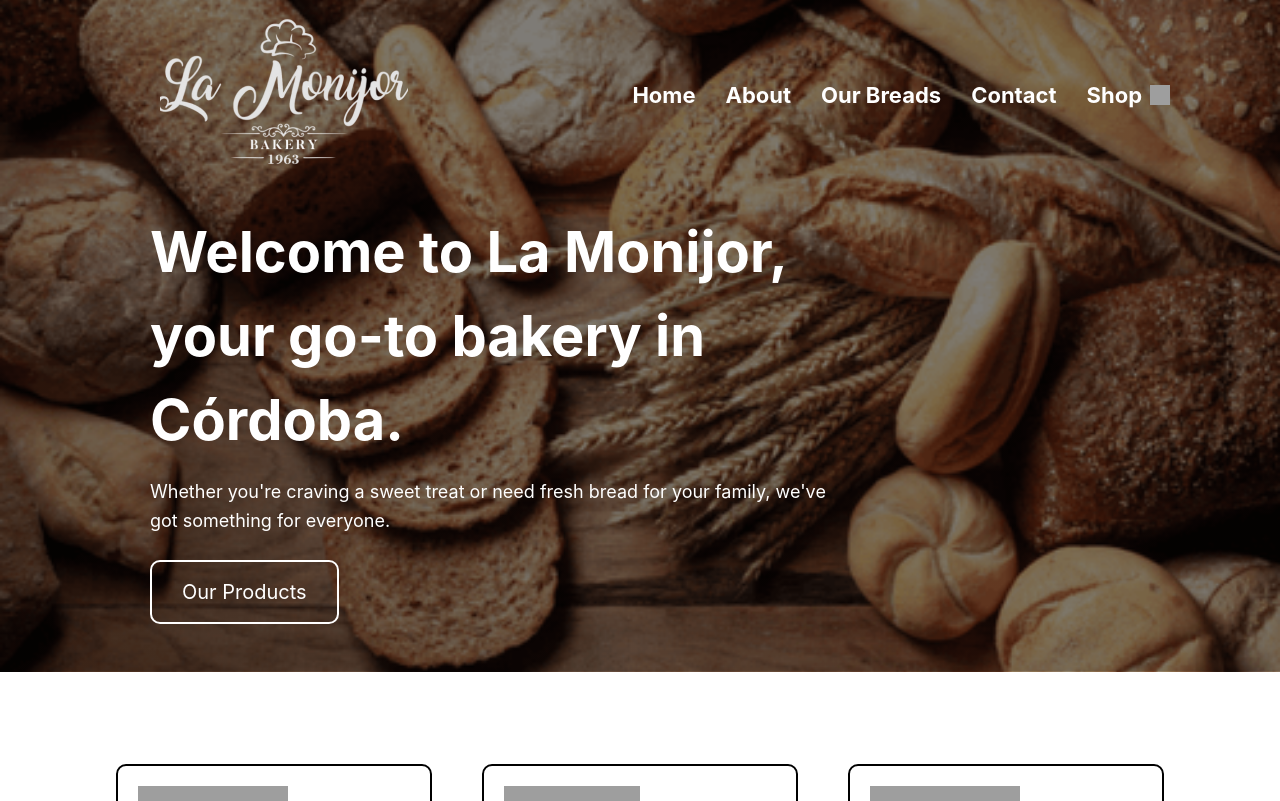
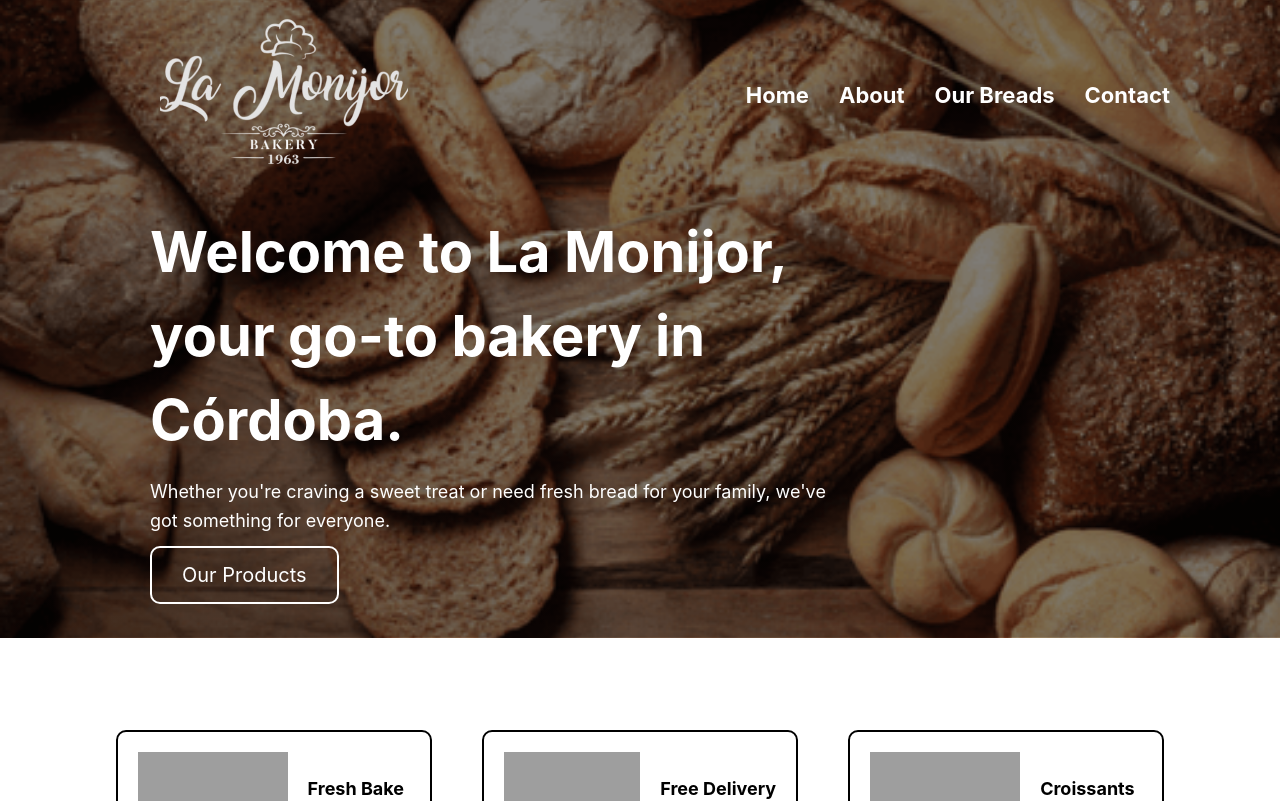
Before and after one commit to guilleozan/monijor-app, a React (Create React App) app: page / in a window 1280 px wide. Shown: the top 801 px of the page. Built offline with nearby package versions, Linux system fonts and the light colour scheme; grey boxes are pictures that could not be loaded.

Commit message:
changed the product itema and product page to make the conetion with the db and make it dinamic, added url into app.js, Also deleted login and signup because we are not using them here, and added db in the configutraion of firebaseConfig

```diff
--- a/src/components/ProductItem.js
+++ b/src/components/ProductItem.js
@@ -1,44 +1,74 @@
-import React from "react";
+import React, { useEffect, useState } from 'react';
+import { useParams } from 'react-router-dom'; //
+import { doc, getDoc } from 'firebase/firestore';
+import { db } from '../firebaseConfig';
+import Header from "../layout/Header";
+import { Link } from 'react-router-dom';
+import Footer from '../layout/Footer';
 
-const ProductItem = ({ productArray }) => {
+// imports to acces db link and bring components
+
+const ProductItem = () => {
+  const { id } = useParams(); // Get the id from the product from the url
+  const [product, setProduct] = useState(null);
+  const [loading, setLoading] = useState(true);
+
+  useEffect(() => {
+    const fetchProduct = async () => {
+      try {
+        const docRef = doc(db, 'Products', id); // Reference to get the doc
+        const docSnap = await getDoc(docRef);
+
+        if (docSnap.exists()) {
+          setProduct(docSnap.data());
+        } else {
+          console.log('No such document!');
+        }
+        setLoading(false);
+      } catch (error) {
+        console.error('Error fetching product:', error);
+        setLoading(false);
+      }
+    };
+
+    fetchProduct();
+  }, [id]);
+
+  if (loading) {
+    return <div className="text-center">Loading product...</div>;
+  }
+
+  if (!product) {
+    return <div className="text-center">Product not found</div>;
+  }
+
   return (
+    <div className="landing-page">
+      <div className="hero-section">
+        <Header />
+        <div className="hero-content">
+          <h1 className="hero-title">Product Details</h1>
+        </div>
+      </div>
+
       <div className="max-w-7xl mx-auto py-16 px-4 sm:px-6 lg:px-8">
-      <h2 className="text-3xl font-bold text-center mb-8">Our Products</h2>
-      <div className="grid grid-cols-1 sm:grid-cols-2 md:grid-cols-3 lg:grid-cols-4 gap-8">
-        {productArray.map((product) => (
-          <div
-            key={product.id}
-            className="bg-white shadow-lg rounded-lg p-4 flex flex-col justify-center items-center"
-            style={{
-              minWidth: "100px",
-              maxWidth: "300px",
-              aspectRatio: "1 / 1",
-            }}
-          >
-            <div className="flex justify-center items-center mb-4">
+        <div className="bg-white shadow-lg rounded-lg p-4 flex flex-col justify-center items-center">
           <img
             src={product.image}
             alt={product.name}
-                className="w-50 h-50 object-cover rounded-md "
+            className="w-64 h-64 object-cover rounded-md mb-4"
           />
-            </div>
-            <div className="text-center mb-4">
-              <h2 className="text-xl font-bold">{product.name}</h2>
-              <p className="text-gray-600">{product.description}</p>
-              <button
-                className="text-white px-4 py-2 rounded-lg hover:opacity-80 transition duration-300"
-                style={{ backgroundColor: "#f3ca01" }}
-                onClick={() =>
-                  alert(`Bought the selected ${product.name} 🎉😊`)
-                } // Example action
-              >
-                Buy Now
-              </button>
-            </div>
+          <h2 className="text-2xl font-bold mb-2">{product.name}</h2>
+          <p className="text-gray-600 mb-4"> Description: {product.description}</p>
+          <p className="text-gray-600 mb-4">Category: {product.category}</p>
+          <p className="text-xl font-bold" > Price: ${product.price}</p>
+          {/* <button to="/contact" className='get-started-button mt-4'>Enquire product</button> */}
+          <Link to="/contact" className=" bg-yellow-300 text-black px-4 py-2 rounded-lg hover:opacity-80 transition duration-300 mt-4">Enquire product</Link>
+
 
         </div>
-        ))}
       </div>
+      <Footer/>
     </div>
   );
 };
--- a/src/firebaseConfig.js
+++ b/src/firebaseConfig.js
@@ -1,5 +1,6 @@
 import { initializeApp } from "firebase/app";
 import { getStorage } from "firebase/storage";
+import {getFirestore} from "firebase/firestore";
 
 const firebaseConfig = {
   apiKey: "AIzaSyDiRCYusBktuER4bJ-eUjenrzflzbtBf1w",
@@ -13,5 +14,5 @@ const firebaseConfig = {
 
 const app = initializeApp(firebaseConfig);
 const storage = getStorage(app);
-
+export const db = getFirestore(app)
 export { storage };
--- a/src/layout/Header.js
+++ b/src/layout/Header.js
@@ -25,14 +25,14 @@ const Header = () => {
               Contact
             </Link>
 
-            <Link href="#" className="navbar-link shop flex items-center">
+            {/* <Link href="/products" className="navbar-link shop flex items-center">
               Shop
               <img
                 src="https://uploads-ssl.webflow.com/66bedb35bcc767bc5d766e6f/66bedb78d75f8b0fb892eb49_Vectors-Wrapper.svg"
                 alt=""
                 className="ml-2 w-5 h-5"
               />
-            </Link>
+            </Link> */}
           </nav>
         </div>
       </header>
--- a/src/pages/Home.js
+++ b/src/pages/Home.js
@@ -2,7 +2,8 @@ import React from "react";
 import Header from "../layout/Header";
 import Footer from "../layout/Footer";
 import "../styles/globalStyles.css";
-// import "../styles/contact.css"
+import { Link } from "react-router-dom";
+
 
 const Home = () => {
   return (
@@ -17,7 +18,7 @@ const Home = () => {
             Whether you're craving a sweet treat or need fresh bread for your
             family, we've got something for everyone.
           </p>
-          <button className="hero-button">Our Products</button>
+          <Link to="/products" className="hero-button">Our Products</Link>
         </div>
       </div>
 
--- a/src/pages/Products.js
+++ b/src/pages/Products.js
@@ -1,276 +1,95 @@
-import React from "react";
+import React, { useEffect, useState } from 'react';
+import { Link } from 'react-router-dom';
+import { getDocs, collection } from 'firebase/firestore';
+import { db } from '../firebaseConfig';
 import Header from "../layout/Header";
-import Footer from "../layout/Footer";
-import ProductItem from "../components/ProductItem";
+import Footer from '../layout/Footer';
 
 const Products = () => {
-  const productArray = [
-    {
-      id: 1,
-      name: "Product",
-      description: "$8",
-      image:
-        "https://firebasestorage.googleapis.com/v0/b/toys-68c8e.appspot.com/o/images%2Fimage1.jpg?alt=media&token=18d7ec11-453d-4ca2-a029-27d84e29e4e8",
-    },
-    {
-      id: 2,
-      name: "Product",
-      description: "$5",
-      image:
-        "https://firebasestorage.googleapis.com/v0/b/toys-68c8e.appspot.com/o/images%2Fimage2.jpg?alt=media&token=6fce2ed4-e202-4f3c-b7d5-80cf7c13a8db",
-    },
-    {
-      id: 3,
-      name: "Product",
-      description: "$3 each",
-      image:
-        "https://firebasestorage.googleapis.com/v0/b/toys-68c8e.appspot.com/o/images%2Fimage3.jpg?alt=media&token=7d39daf1-23f4-409f-be5a-25c0d30ee275",
-    },
-    {
-      id: 4,
-      name: "Product",
-      description: "$4 each",
-      image:
-        "https://firebasestorage.googleapis.com/v0/b/toys-68c8e.appspot.com/o/images%2Fimage4.jpg?alt=media&token=6c99662f-311c-4bdf-aa99-a01f5d61b54a",
-    },
-    {
-      id: 5,
-      name: "Product",
-      description: "$5",
-      image:
-        "https://firebasestorage.googleapis.com/v0/b/toys-68c8e.appspot.com/o/images%2Fimage5.jpg?alt=media&token=aa5a2ed5-0d25-4a7f-935d-3aa5ba52747c",
-    },
-    {
-      id: 6,
-      name: "Product",
-      description: "$2 each",
-      image:
-        "https://firebasestorage.googleapis.com/v0/b/toys-68c8e.appspot.com/o/images%2Fimage6.jpg?alt=media&token=a911f14f-79f9-4be7-85b3-68a10902493c",
-    },
-    {
-      id: 7,
-      name: "Product",
-      description: "$12",
-      image:
-        "https://firebasestorage.googleapis.com/v0/b/toys-68c8e.appspot.com/o/images%2Fimage7.jpg?alt=media&token=745ef9a2-70f3-4c9e-9741-51153ea30712",
-    },
-    {
-      id: 8,
-      name: "Product",
-      description: "$1.50 each",
-      image:
-        "https://firebasestorage.googleapis.com/v0/b/toys-68c8e.appspot.com/o/images%2Fimage8.jpg?alt=media&token=a3fd8a1a-c94b-4e96-99d1-9c1e27499582",
-    },
-    {
-      id: 9,
-      name: "Product",
-      description: "$2.50 each",
-      image:
-        "https://firebasestorage.googleapis.com/v0/b/toys-68c8e.appspot.com/o/images%2Fimage9.jpg?alt=media&token=2871f147-aab4-4bbc-9469-9f46b667d87a",
-    },
-    {
-      id: 10,
-      name: "Product",
-      description: "$10 ",
-      image:
-        "https://firebasestorage.googleapis.com/v0/b/toys-68c8e.appspot.com/o/images%2Fimage10.jpg?alt=media&token=7919dd17-4ceb-438c-8185-73dabefe503f",
-    },
-    {
-      id: 11,
-      name: "Product",
-      description: "$2 each",
-      image:
-        "https://firebasestorage.googleapis.com/v0/b/toys-68c8e.appspot.com/o/images%2Fimage11.jpg?alt=media&token=e1f5ff55-d750-4dcb-a299-b338b7f0cf01",
-    },
-    {
-      id: 12,
-      name: "Product",
-      description: "$4 each",
-      image:
-        "https://firebasestorage.googleapis.com/v0/b/toys-68c8e.appspot.com/o/images%2Fimage12.jpg?alt=media&token=9a08e0f0-c6e5-4d67-a650-88ff4edfe8a6",
-    },
-    {
-      id: 13,
-      name: "Product",
-      description: "$18",
-      image:
-        "https://firebasestorage.googleapis.com/v0/b/toys-68c8e.appspot.com/o/images%2Fimage13.jpg?alt=media&token=45ab8632-b396-45f5-9ad2-8c2885a7c3df",
-    },
-    {
-      id: 14,
-      name: "Product",
-      description: "$20 per pack",
-      image:
-        "https://firebasestorage.googleapis.com/v0/b/toys-68c8e.appspot.com/o/images%2Fimage17.jpg?alt=media&token=6176d988-51cb-4368-ad5d-11a2080d6557",
-    },
-    {
-      id: 15,
-      name: "Product",
-      description: "$2 each",
-      image:
-        "https://firebasestorage.googleapis.com/v0/b/toys-68c8e.appspot.com/o/images%2Fimage15.jpg?alt=media&token=0854e7ba-4fe9-405e-a699-64f2494a57a6",
-    },
-    {
-      id: 16,
-      name: "Product",
-      description: "$3 each",
-      image:
-        "https://firebasestorage.googleapis.com/v0/b/toys-68c8e.appspot.com/o/images%2Fimage16.jpg?alt=media&token=a58c6bf8-da53-40fe-8e17-c0a8f8e95a7e",
-    },
-  ];
+  const [products, setProducts] = useState([]);
+  const [loading, setLoading] = useState(true);
+
+// Changed this from a static collection to get the products directly forom Firebase
+  useEffect(() => {
+    const fetchProducts = async () => {
+      try {
+        const querySnapshot = await getDocs(collection(db, 'Products'));
+        const productsData = querySnapshot.docs.map((doc) => ({
+          id: doc.id,
+          ...doc.data(),
+        }));
+        setProducts(productsData);
+        setLoading(false);
+      } catch (error) {
+        console.error('Error fetching products:', error);
+        setLoading(false);
+      }
+    };
+
+    fetchProducts();
+  }, []);
+
+  const renderProductCard = (product) => {
+
+    // Checks availability if the product is aavailable or not and changes visibility
+    if (!product.availability) {
+      return null;
+    }
+
+    return (
+      <div>
+
+      <div
+        key={product.id}
+        className="bg-white shadow-lg rounded-lg p-4 flex flex-col justify-center items-center mb-8"
+        style={{ minWidth: "100px", maxWidth: "300px", aspectRatio: "1 / 1" }}
+      >
+        <Link to={`/product/${product.id}`}>
+          <div className="flex justify-center items-center mb-4">
+            <img
+              src={product.image}
+              alt={product.name}
+              className="w-50 h-50 object-cover rounded-md"
+            />
+          </div>
+          <div className="text-center mb-4">
+            <h2 className="text-xl font-bold">{product.name}</h2>
+
+            <button
+              className="text-white px-4 py-2 rounded-lg hover:opacity-80 transition duration-300 mt-4"
+              style={{ backgroundColor: "#f3ca01" }}
+            >
+              View Product
+            </button>
+          </div>
+        </Link>
+      </div>
+      </div>
+    );
+  };
+
+  if (loading) {
+    return <div className="text-center">Loading products...</div>;
+  }
+
   return (
-    <div className="bg-gray-100 min-h-screen">
-      {/* Header section Product page */}
-      <div className="herosection-e-aboutUs">
+    <div className='landing-page'>
+      <div className="hero-section">
         <Header />
-        <div className="about-page">
-          <div className="header-overlay">
-            <h1>Our range of Products</h1>
-          </div>
+        <div className="hero-content">
+          <h1 className="hero-title">
+            Our Products{" "}
+          </h1>
+
+
         </div>
       </div>
-      {/* End Header section Product page */}
-
-      <div className="team-circles">
-        <div className="container-2">
-          <div className="columns">
-            {/* Card 1 */}
-            <div className="card">
-              <div className="image-wrapper-2">
-                <img
-                  src="https://uploads-ssl.webflow.com/66bedb35bcc767bc5d766e6f/66bedc935ad2f3752076e7db_Vectors-Wrapper.svg"
-                  loading="lazy"
-                  width="100"
-                  height="100"
-                  alt="Fresh Bake Icon"
-                  className="vectors-wrapper-2"
-                />
-              </div>
-              <div className="content">
-                <div className="info">
-                  <div className="text-5">Fresh Bake</div>
-                  <div className="text-6">Everyday</div>
-                </div>
-              </div>
-            </div>
-
-            {/* Card 2 */}
-            <div className="card">
-              <div className="image-wrapper-2">
-                <img
-                  src="https://uploads-ssl.webflow.com/66bedb35bcc767bc5d766e6f/66bedc94bd4916eac8ec8871_Vectors-Wrapper.svg"
-                  loading="lazy"
-                  width="100"
-                  height="100"
-                  alt="Free Delivery Icon"
-                  className="vectors-wrapper-2"
-                />
-              </div>
-              <div className="content">
-                <div className="info">
-                  <div className="text-5">Free Delivery</div>
-                  <div className="text-6">Clients</div>
-                </div>
-              </div>
-            </div>
-
-            {/* Card 3 */}
-            <div className="card">
-              <div className="image-wrapper-3">
-                <img
-                  src="https://uploads-ssl.webflow.com/66bedb35bcc767bc5d766e6f/66bedc943dd85e40d2e86c7e_Vectors-Wrapper.svg"
-                  loading="lazy"
-                  width="100"
-                  height="100"
-                  alt="Croissants Icon"
-                  className="vectors-wrapper-2"
-                />
-              </div>
-              <div className="content">
-                <div className="info">
-                  <div className="text-5">Croissants</div>
-                  <div className="text-6">Fresh</div>
-                </div>
-              </div>
-            </div>
-          </div>
-        </div>
+    <div className="max-w-7xl mx-auto py-16 px-4 sm:px-6 lg:px-8">
+      <div className="grid grid-cols-1 sm:grid-cols-2 md:grid-cols-3 lg:grid-cols-4 gap-8">
+        {products.map((product) => renderProductCard(product))}
       </div>
-
-      {/* Product Items Section */}
-
-      <ProductItem productArray={productArray} />
-
-      <div className="testimonial-column-light">
-        <div className="div-block">
-          <div className="imageBlock">
-            <img src="/images/Image_9.png" className="image" />
-          </div>
-
-          <div className="content-4">
-            <div className="text-14">
-              <h2 className="text-15">Promotions</h2>
-              <p className="text-16">
-                At La Monijor, we’ve been crafting artisanal baked goods for
-                over 65 years, and our commitment to quality is second to none.
-                Here’s why our customers love us:
-              </p>
-            </div>
-            <div className="features">
-              <div className="_1">
-                <div className="_1-2">
-                  <img
-                    src="https://uploads-ssl.webflow.com/66bedb35bcc767bc5d766e6f/66bedd5bb7a568e701b6a22d_Vectors-Wrapper.svg"
-                    loading="lazy"
-                    width="63"
-                    height="63"
-                    alt="Finance Available"
-                    className="vectors-wrapper-3"
-                  />
-                  <div className="text-17">Finance Available</div>
-                </div>
-                <div className="_2">
-                  <img
-                    src="https://uploads-ssl.webflow.com/66bedb35bcc767bc5d766e6f/66bedd5ced0b7d05cf7b08af_Vectors-Wrapper.svg"
-                    loading="lazy"
-                    width="63"
-                    height="63"
-                    alt="Brochures"
-                    className="vectors-wrapper-3"
-                  />
-                  <div className="text-17">Brochures</div>
-                </div>
-              </div>
-              <div className="_2-2">
-                <div className="_2-3">
-                  <img
-                    src="https://uploads-ssl.webflow.com/66bedb35bcc767bc5d766e6f/66bedd5cd85522bc322e899b_Vectors-Wrapper.svg"
-                    loading="lazy"
-                    width="63"
-                    height="63"
-                    alt="All year Supply"
-                    className="vectors-wrapper-3"
-                  />
-                  <div className="text-17">All year Supply</div>
-                </div>
-                <div className="_4">
-                  <img
-                    src="https://uploads-ssl.webflow.com/66bedb35bcc767bc5d766e6f/66bedd5ded0b7d05cf7b0970_Vectors-Wrapper.svg"
-                    loading="lazy"
-                    width="63"
-                    height="63"
-                    alt="In Time Delivery"
-                    className="vectors-wrapper-3"
-                  />
-                  <div className="text-17">In Time Delivery</div>
-                </div>
-              </div>
-            </div>
-          </div>
-        </div>
-      </div>
-
-      <Footer />
+    </div>
+    <Footer/>
     </div>
   );
 };
```
Also changed, not shown: src/App.js (+4 -5 lines), src/pages/Login.js (deleted, +0 -24 lines), src/pages/SignUp.js (deleted, +0 -22 lines). Lines whose indentation alone changed are shown as unchanged.
